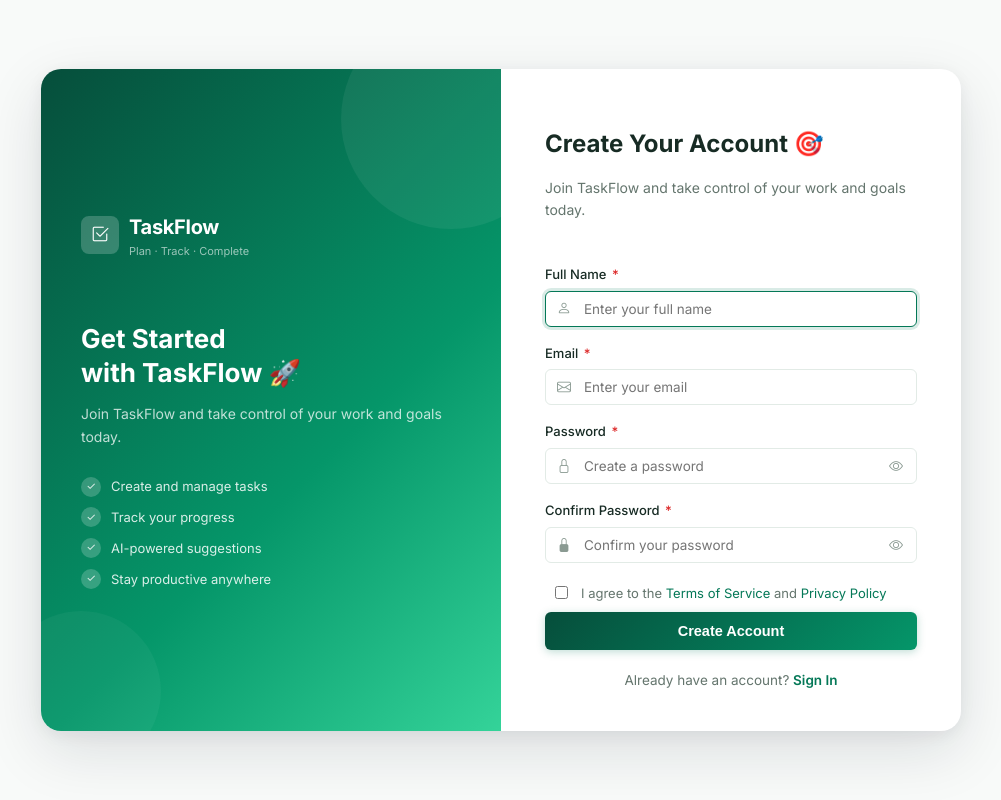
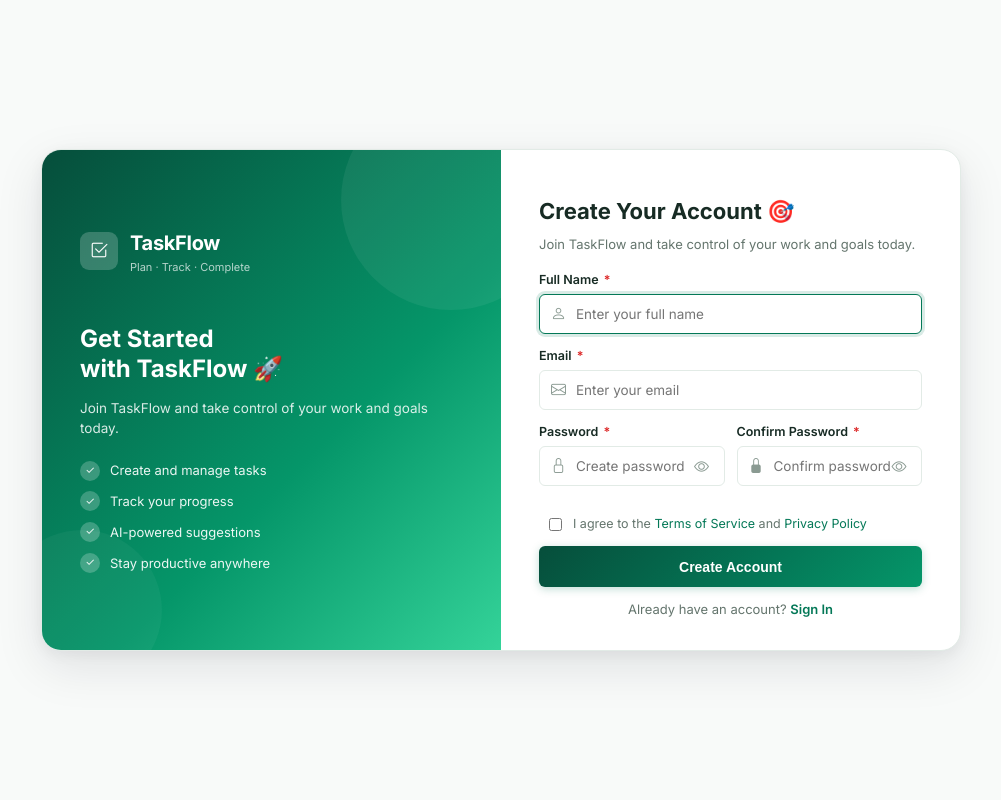
Before and after one commit to Akhilesh-4753/TaskFlow, a Django app: page /signup/ in a window 1280 px wide. Shown: the whole page, without its empty margins (139-1140 px from the left). Run offline with Django 5.2, Linux system fonts and the light colour scheme.

Commit message:
style: adjust signup page sizing and spacing

```diff
--- a/static/css/auth.css
+++ b/static/css/auth.css
@@ -8,25 +8,26 @@
   display: flex;
   align-items: center;
   justify-content: center;
-  padding: 20px;
+  padding: 20px 24px;
 }
 
 .auth-container {
   display: grid;
   grid-template-columns: 1fr 1fr;
-  min-height: 560px;
+  min-height: 500px;
   max-width: 920px;
   width: 100%;
   background: white;
   border-radius: var(--radius-xl);
-  box-shadow: 0 20px 60px rgba(15,23,42,0.12), 0 4px 16px rgba(15,23,42,0.06);
+  box-shadow: 0 16px 48px rgba(15, 23, 42, 0.1), 0 4px 14px rgba(15, 23, 42, 0.05);
+  border: 1px solid var(--border);
   overflow: hidden;
 }
 
 /* Left illustration panel */
 .auth-illustration {
   background: linear-gradient(135deg, #064E3B 0%, #059669 60%, #34D399 100%);
-  padding: 40px;
+  padding: 34px 38px;
   display: flex;
   flex-direction: column;
   justify-content: center;
@@ -59,8 +60,8 @@
 .auth-brand {
   display: flex;
   align-items: center;
-  gap: 10px;
-  margin-bottom: 40px;
+  gap: 12px;
+  margin-bottom: 28px;
   z-index: 1;
   position: relative;
 }
@@ -69,7 +70,7 @@
   width: 38px;
   height: 38px;
   background: rgba(255,255,255,0.2);
-  border-radius: 8px;
+  border-radius: 9px;
   display: flex;
   align-items: center;
   justify-content: center;
@@ -84,7 +85,7 @@
 }
 
 .auth-brand-tagline {
-  color: rgba(255,255,255,0.6);
+  color: rgba(255,255,255,0.7);
   font-size: 11px;
 }
 
@@ -95,17 +96,17 @@
 
 .auth-illustration-content h2 {
   color: white;
-  font-size: 26px;
+  font-size: 24px;
   font-weight: 700;
-  line-height: 1.3;
-  margin-bottom: 14px;
+  line-height: 1.25;
+  margin-bottom: 10px;
 }
 
 .auth-illustration-content p {
-  color: rgba(255,255,255,0.75);
-  font-size: 14px;
-  line-height: 1.6;
-  margin-bottom: 28px;
+  color: rgba(255,255,255,0.85);
+  font-size: 13.5px;
+  line-height: 1.5;
+  margin-bottom: 22px;
 }
 
 .auth-features {
@@ -121,7 +122,7 @@
   display: flex;
   align-items: center;
   gap: 10px;
-  color: rgba(255,255,255,0.85);
+  color: rgba(255,255,255,0.92);
   font-size: 13px;
 }
 
@@ -129,7 +130,7 @@
   content: '✓';
   width: 20px;
   height: 20px;
-  background: rgba(255,255,255,0.2);
+  background: rgba(255,255,255,0.22);
   border-radius: 50%;
   display: flex;
   align-items: center;
@@ -140,35 +141,92 @@
 
 /* Right form panel */
 .auth-form-panel {
-  padding: 40px 44px;
+  padding: 30px 38px;
   display: flex;
   flex-direction: column;
   justify-content: center;
-  overflow-y: auto;
 }
 
 .auth-form-header {
-  margin-bottom: 28px;
+  margin-bottom: 16px;
 }
 
 .auth-form-header h1 {
-  font-size: 24px;
+  font-size: 22px;
   font-weight: 700;
   color: var(--text-primary);
-  margin-bottom: 6px;
+  margin-bottom: 4px;
 }
 
 .auth-form-header p {
-  font-size: 14px;
+  font-size: 13px;
   color: var(--text-secondary);
+  margin: 0;
+}
+
+.auth-form-panel .form-group {
+  margin-bottom: 12px;
+}
+
+.auth-form-panel .form-label {
+  font-size: 12.5px;
+  font-weight: 600;
+  color: var(--text-primary);
+  margin-bottom: 4px;
+  display: block;
+}
+
+.auth-form-panel .form-control {
+  height: 40px;
+  font-size: 13.5px;
+  padding: 8px 14px;
+}
+
+.auth-form-panel .input-icon-group .with-icon {
+  padding-left: 36px;
+}
+
+.auth-form-panel .input-icon-group .input-icon {
+  left: 12px;
+  font-size: 15px;
+}
+
+.auth-form-panel .toggle-password-btn {
+  right: 8px;
+  font-size: 15px;
+  width: 30px;
+  height: 30px;
+}
+
+.auth-form-row {
+  display: grid;
+  grid-template-columns: 1fr 1fr;
+  gap: 12px;
+  margin-bottom: 12px;
+}
+
+.auth-form-panel .invalid-feedback {
+  font-size: 11.5px;
+  line-height: 1.25;
+  margin-top: 3px;
+  margin-bottom: 0;
+  color: var(--danger);
+  font-weight: 500;
+}
+
+.auth-form-panel .alert {
+  padding: 6px 12px;
+  border-radius: var(--radius-sm);
+  font-size: 12px;
+  margin-bottom: 8px;
 }
 
 .auth-divider {
   text-align: center;
   position: relative;
-  margin: 16px 0;
+  margin: 12px 0;
   color: var(--text-muted);
-  font-size: 12px;
+  font-size: 11.5px;
 }
 
 .auth-divider::before, .auth-divider::after {
@@ -185,8 +243,8 @@
 
 .auth-switch-text {
   text-align: center;
-  margin-top: 20px;
-  font-size: 13.5px;
+  margin-top: 12px;
+  font-size: 13px;
   color: var(--text-secondary);
 }
 
@@ -200,17 +258,21 @@
 
 .auth-submit-btn {
   width: 100%;
-  padding: 11px;
+  height: 41px;
+  padding: 0 16px;
   background: linear-gradient(135deg, #064E3B 0%, #047857 60%, #059669 100%);
   color: white;
   border: none;
   border-radius: var(--radius-sm);
-  font-size: 14.5px;
+  font-size: 14px;
   font-weight: 600;
   cursor: pointer;
   transition: var(--transition);
-  margin-top: 4px;
+  margin-top: 8px;
   box-shadow: 0 2px 8px rgba(4, 120, 87, 0.25);
+  display: flex;
+  align-items: center;
+  justify-content: center;
 }
 
 .auth-submit-btn:hover {
@@ -221,20 +283,21 @@
 
 .auth-terms {
   display: flex;
-  align-items: flex-start;
-  gap: 10px;
-  font-size: 13px;
+  align-items: center;
+  gap: 8px;
+  font-size: 12.5px;
   color: var(--text-secondary);
-  margin-top: 6px;
+  margin-top: 4px;
+  margin-bottom: 2px;
   padding: 4px 6px;
   border-radius: var(--radius-sm);
   transition: var(--transition);
 }
 
 .auth-terms.has-error {
-  border: 1.5px solid var(--danger);
+  border: 1px solid var(--danger);
   background-color: var(--danger-light);
-  box-shadow: 0 0 0 3px rgba(220, 38, 38, 0.12);
+  box-shadow: 0 0 0 2px rgba(220, 38, 38, 0.1);
   color: var(--danger);
 }
 
@@ -261,20 +324,20 @@
 @media (max-width: 992px) {
   .auth-container {
     max-width: 760px;
-    min-height: 520px;
+    min-height: auto;
   }
   .auth-illustration {
-    padding: 32px 28px;
+    padding: 28px 28px;
   }
   .auth-form-panel {
-    padding: 32px 32px;
+    padding: 26px 28px;
   }
 }
 
 /* Mobile (320px - 576px) */
 @media (max-width: 576px) {
   .auth-page {
-    padding: 12px;
+    padding: 16px 12px;
     align-items: center;
   }
   .auth-container {
@@ -291,19 +354,17 @@
     padding: 24px 18px;
   }
   .auth-form-header {
-    margin-bottom: 20px;
+    margin-bottom: 14px;
   }
   .auth-form-header h1 {
     font-size: 20px;
   }
-  .auth-form-header p {
-    font-size: 13px;
+  .auth-form-row {
+    grid-template-columns: 1fr;
+    gap: 10px;
   }
   .auth-submit-btn {
     height: 42px;
     font-size: 14px;
   }
-  .auth-terms {
-    font-size: 12px;
-  }
 }
--- a/templates/accounts/signup.html
+++ b/templates/accounts/signup.html
@@ -79,8 +79,9 @@
           {% endif %}
         </div>
 
-        <!-- Password -->
-        <div class="form-group">
+        <!-- Password & Confirm Password Row -->
+        <div class="auth-form-row">
+          <div class="form-group mb-0">
             <label class="form-label" for="id_password1">Password <span class="required">*</span></label>
             <div class="input-icon-group">
               <i class="bi bi-lock input-icon"></i>
@@ -88,7 +89,7 @@
                      name="{{ form.password1.html_name }}"
                      id="id_password1"
                      class="form-control with-icon {% if form.password1.errors %}is-invalid{% endif %}"
-                   placeholder="Create a password"
+                     placeholder="Create password"
                      autocomplete="new-password">
               <button type="button" class="toggle-password-btn" data-target="id_password1" title="Show/hide password">
                 <i class="bi bi-eye" id="eye_id_password1"></i>
@@ -99,8 +100,7 @@
             {% endif %}
           </div>
 
-        <!-- Confirm Password -->
-        <div class="form-group">
+          <div class="form-group mb-0">
             <label class="form-label" for="id_password2">Confirm Password <span class="required">*</span></label>
             <div class="input-icon-group">
               <i class="bi bi-lock-fill input-icon"></i>
@@ -108,7 +108,7 @@
                      name="{{ form.password2.html_name }}"
                      id="id_password2"
                      class="form-control with-icon {% if form.password2.errors %}is-invalid{% endif %}"
-                   placeholder="Confirm your password"
+                     placeholder="Confirm password"
                      autocomplete="new-password">
               <button type="button" class="toggle-password-btn" data-target="id_password2" title="Show/hide password">
                 <i class="bi bi-eye" id="eye_id_password2"></i>
@@ -118,9 +118,10 @@
             <div class="invalid-feedback d-block">{{ form.password2.errors|join:", " }}</div>
             {% endif %}
           </div>
+        </div>
 
         <!-- Terms -->
-        <div class="auth-terms mb-3 {% if form.agree_terms.errors %}has-error{% endif %}" id="authTermsWrapper">
+        <div class="auth-terms {% if form.agree_terms.errors %}has-error{% endif %}" id="authTermsWrapper">
           <input type="checkbox"
                  class="form-check-input {% if form.agree_terms.errors %}is-invalid{% endif %}"
                  name="{{ form.agree_terms.html_name }}"
@@ -131,7 +132,7 @@
             I agree to the <a href="#" onclick="event.preventDefault()">Terms of Service</a> and <a href="#" onclick="event.preventDefault()">Privacy Policy</a>
           </label>
         </div>
-        <div class="invalid-feedback mb-2" id="agreeTermsError" style="font-size:12.5px;{% if form.agree_terms.errors %}display:block;{% else %}display:none;{% endif %}">
+        <div class="invalid-feedback" id="agreeTermsError" style="font-size:12px;margin-top:3px;margin-bottom:6px;{% if form.agree_terms.errors %}display:block;{% else %}display:none;{% endif %}">
           {% if form.agree_terms.errors %}{{ form.agree_terms.errors|join:", " }}{% else %}Please accept the Terms of Service and Privacy Policy to create your account.{% endif %}
         </div>
 
```
Lines whose indentation alone changed are shown as unchanged.
